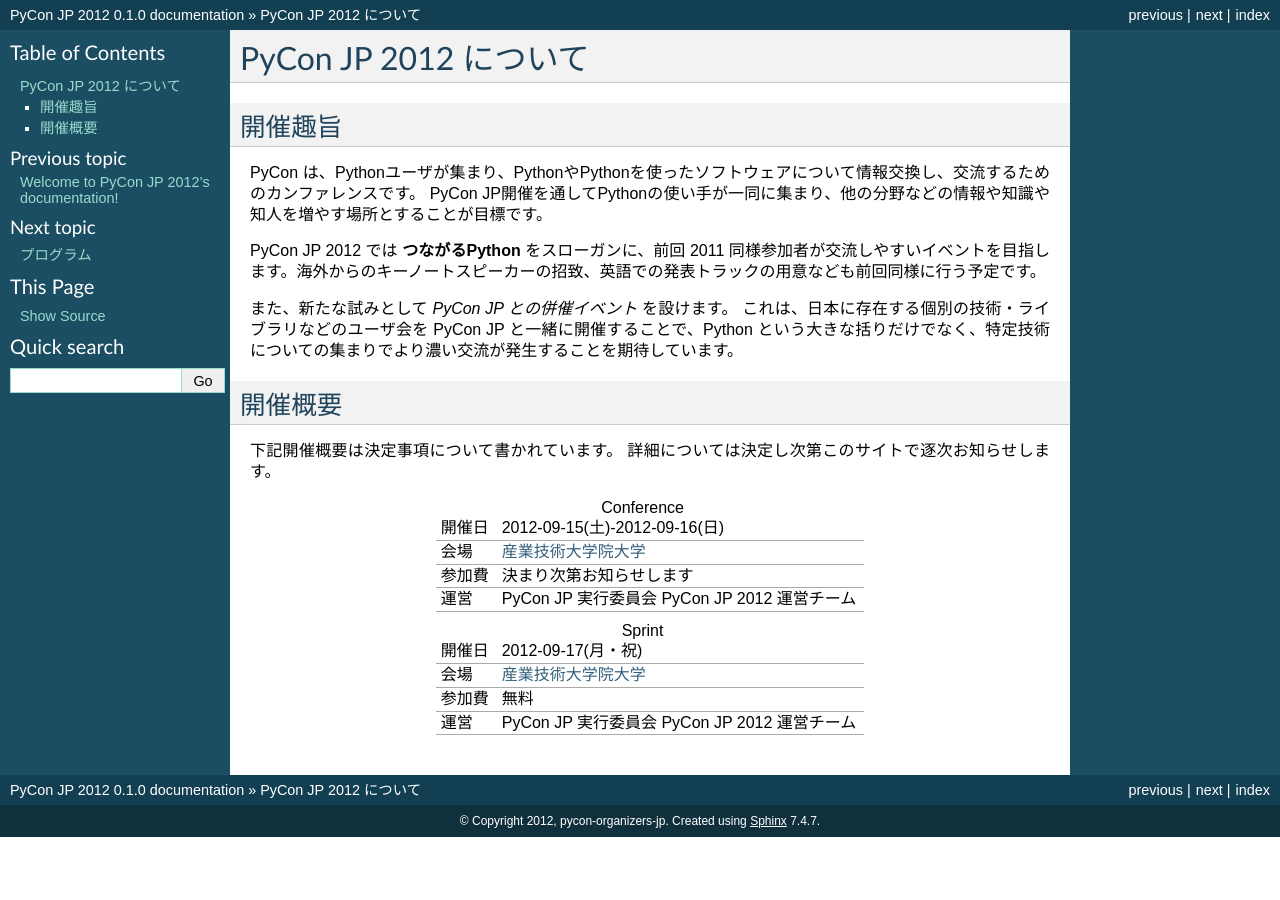
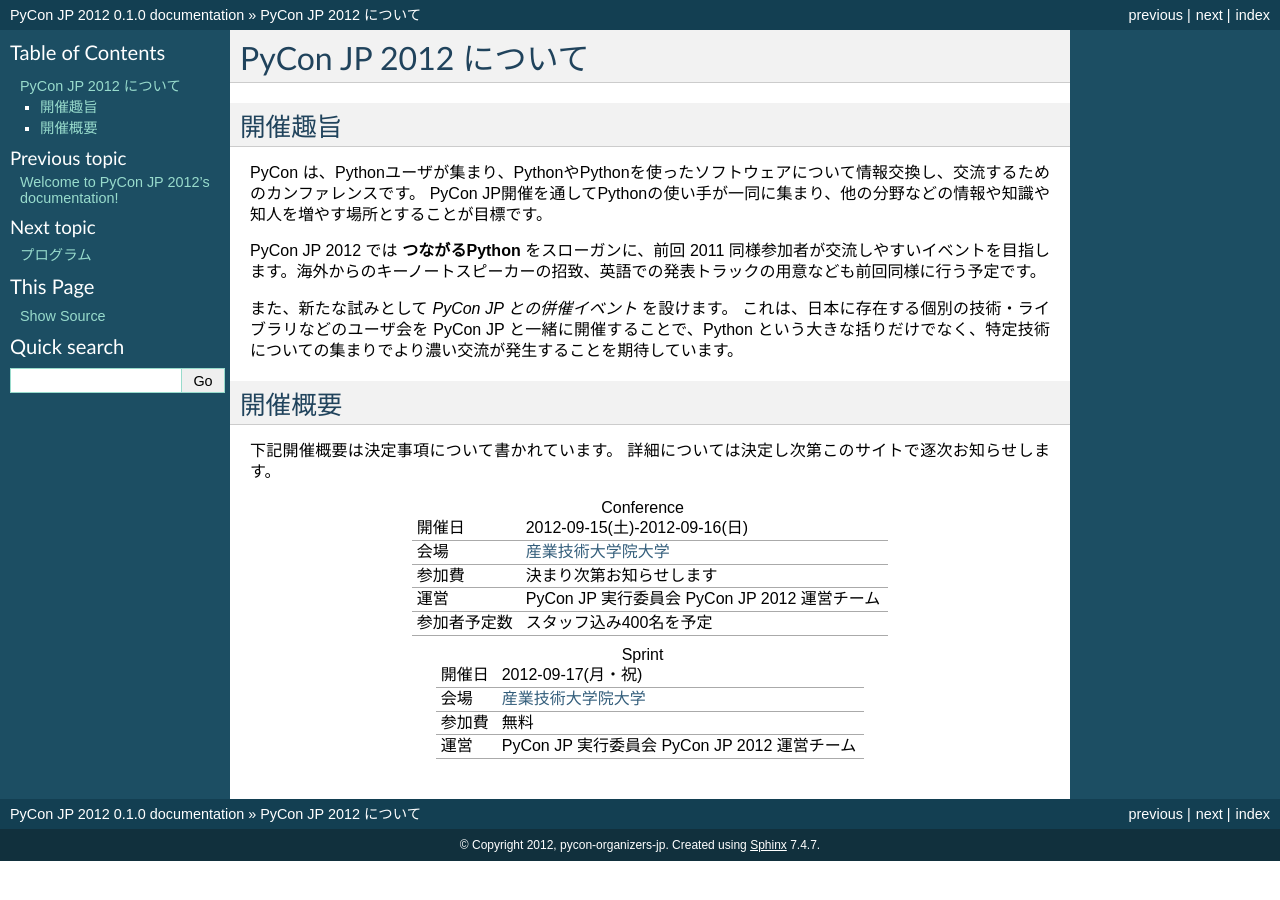
Before and after one commit to pyconjp/2012.pycon.jp, a Sphinx documentation site: the page built from sphinx/about.rst, in a window 1280 px wide. Built offline with Sphinx 7.4.7, drawn with Linux system fonts in a browser that asks for light colours.

Commit message:
参加予定人数を概要に記述

```diff
--- a/sphinx/about.rst
+++ b/sphinx/about.rst
@@ -28,6 +28,8 @@
      - 決まり次第お知らせします
    * - 運営
      - PyCon JP 実行委員会 PyCon JP 2012 運営チーム
+   * - 参加者予定数
+     - スタッフ込み400名を予定
 
 
 .. list-table:: Sprint
```
